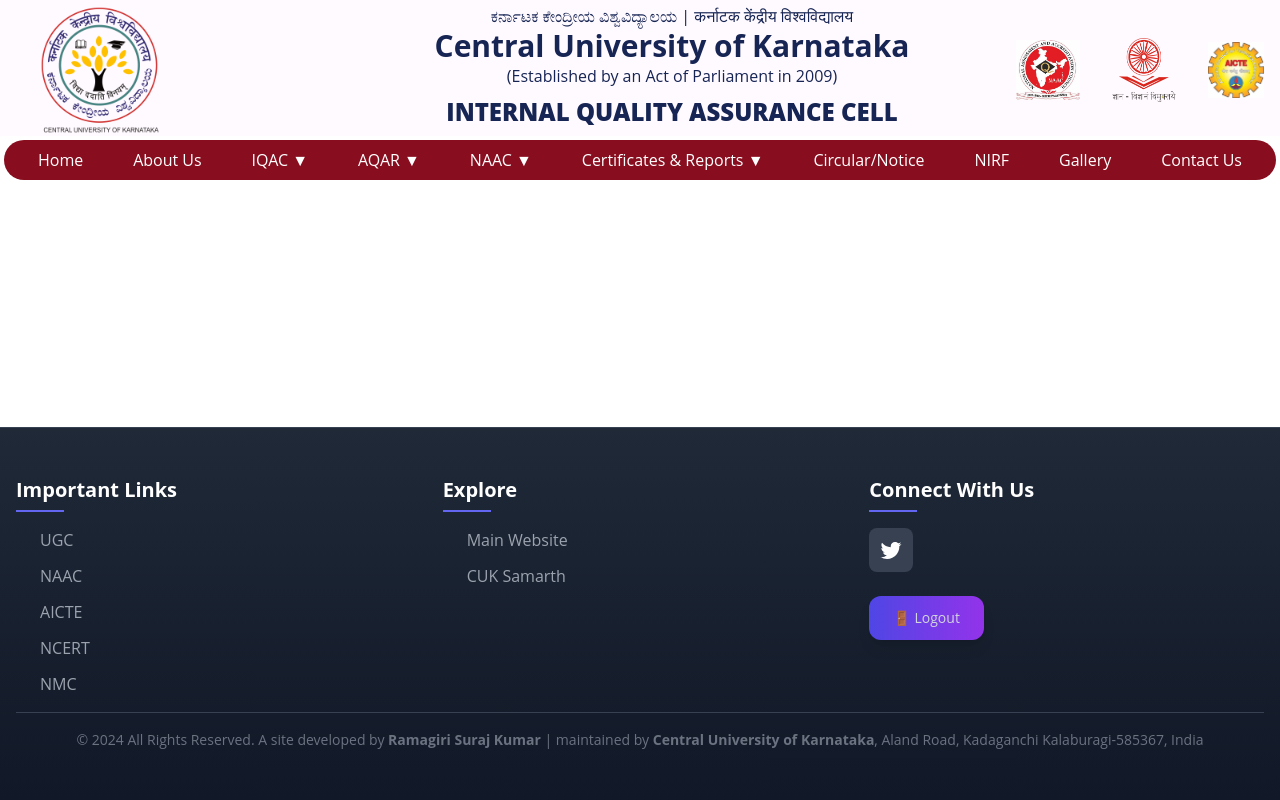
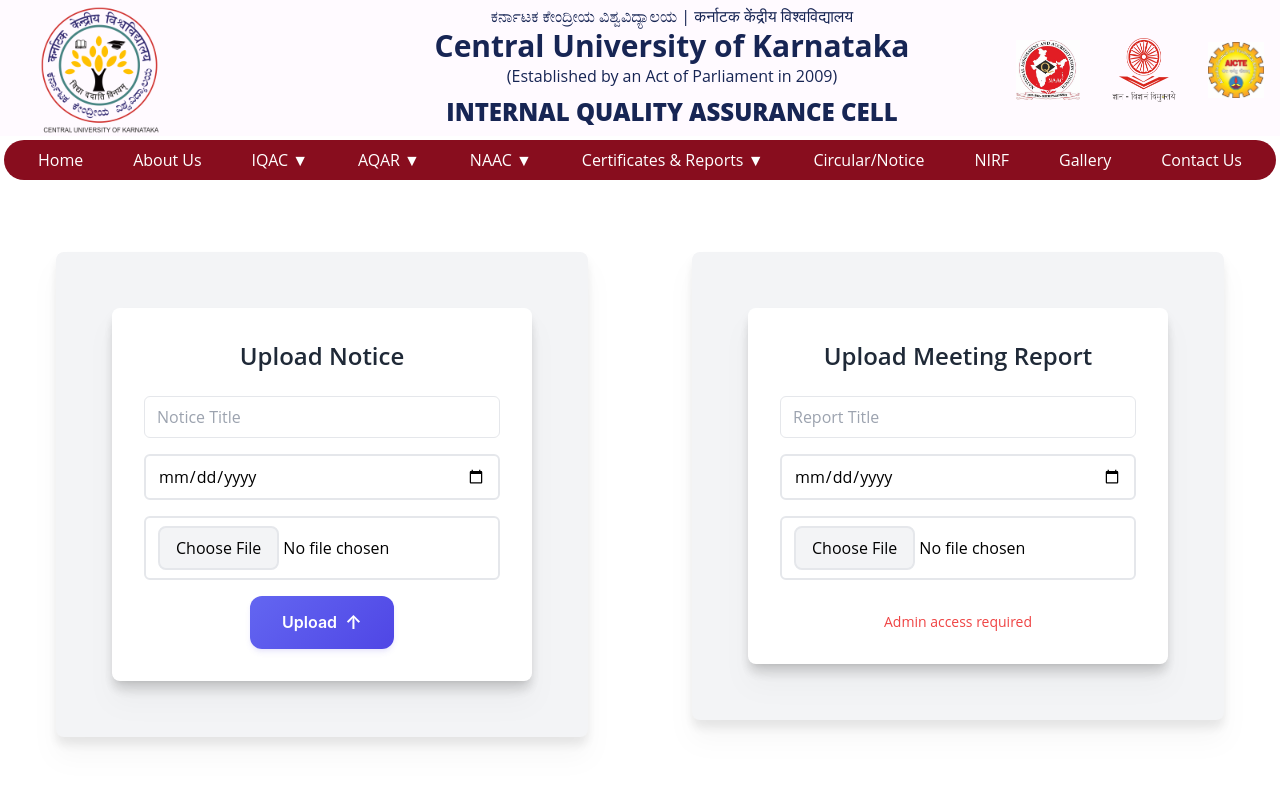
Before and after one commit to surajbi2/cuk-frontend, a Vue app in the folder frontend/: page /admin-dashboard in a window 1280 px wide. Shown: the top 800 px of the page. Built offline with nearby package versions, Linux system fonts and the light colour scheme; no server answers; sample sign-in values are in the browser's storage.

Commit message:
updated UI

```diff
--- /dev/null
+++ b/frontend/src/components/AdminDashboard.vue
@@ -0,0 +1,34 @@
+<template>
+  <div class="container mx-auto px-4 py-8">
+    <div class="grid md:grid-cols-2 gap-6">
+      <div class="w-full">
+        <Upload />
+      </div>
+      <div class="w-full">
+        <MomUpload />
+      </div>
+    </div>
+  </div>
+</template>
+
+<script>
+import Upload from './Upload.vue';
+import MomUpload from './MomUpload.vue';
+
+export default {
+  components: {
+    Upload,
+    MomUpload
+  }
+};
+</script>
+
+<style scoped>
+/* Responsive adjustments */
+@media (max-width: 768px) {
+  .container {
+    padding-top: 1rem;
+    padding-bottom: 1rem;
+  }
+}
+</style>
--- a/frontend/src/components/MomUpload.vue
+++ b/frontend/src/components/MomUpload.vue
@@ -1,92 +1,50 @@
-<template>
-  <div class="md:m-10 rounded-xl flex items-center justify-center p-5 md:p-8">
-    <div class="bg-white p-8 rounded-xl shadow-sm border border-gray-100 w-full max-w-xl">
-      <!-- Header -->
-      <div class="flex flex-col items-center mb-8 space-y-2">
-        <svg class="w-10 h-10 text-indigo-600" fill="none" stroke="currentColor" viewBox="0 0 24 24">
-          <path stroke-linecap="round" stroke-linejoin="round" stroke-width="2" d="M9 12h6m-6 4h6m2 5H7a2 2 0 01-2-2V5a2 2 0 012-2h5.586a1 1 0 01.707.293l5.414 5.414a1 1 0 01.293.707V19a2 2 0 01-2 2z"/>
-        </svg>
-        <h2 class="text-2xl font-semibold text-gray-900">Upload Meeting Report</h2>
-      </div>
+<template>  <div class="sm:m-10 m-4 rounded-lg bg-gray-100 flex items-center justify-center p-4 sm:p-8 md:p-14 drop-shadow-xl">
+    <div class="bg-white p-4 sm:p-6 md:p-8 rounded-lg shadow-lg w-full max-w-lg drop-shadow-xl">
+      <h2 class="text-xl sm:text-2xl font-semibold text-center text-gray-800 mb-4 sm:mb-6">Upload Meeting Report</h2>
 
-      <form @submit.prevent="uploadMoM" class="space-y-6">
-        <!-- Title Input -->
-        <div class="space-y-1">
-          <div class="flex items-center gap-3 px-4 py-2 border border-gray-200 rounded-lg focus-within:border-indigo-500 focus-within:ring-1 focus-within:ring-indigo-500">
-            <svg class="w-5 h-5 text-gray-400" fill="none" stroke="currentColor" viewBox="0 0 24 24">
-              <path stroke-linecap="round" stroke-linejoin="round" stroke-width="2" d="M11 5H6a2 2 0 00-2 2v11a2 2 0 002 2h11a2 2 0 002-2v-5m-1.414-9.414a2 2 0 112.828 2.828L11.828 15H9v-2.828l8.586-8.586z"/>
-            </svg>
+      <form @submit.prevent="uploadMoM" class="space-y-3 sm:space-y-4">
+        <div>
           <input
             v-model="title"
-              placeholder="Report title"
-              class="w-full bg-transparent focus:outline-none"
+            placeholder="Report Title"
+            class="w-full px-3 py-2 text-sm sm:text-base border rounded-md focus:outline-none focus:ring-2 focus:ring-indigo-500 focus:border-indigo-500"
             required
           />
         </div>
-        </div>
 
-        <!-- Date Input -->
-        <div class="space-y-1">
-          <div class="flex items-center gap-3 px-4 py-2 border border-gray-200 rounded-lg focus-within:border-indigo-500 focus-within:ring-1 focus-within:ring-indigo-500">
-            <svg class="w-5 h-5 text-gray-400" fill="none" stroke="currentColor" viewBox="0 0 24 24">
-              <path stroke-linecap="round" stroke-linejoin="round" stroke-width="2" d="M8 7V3m8 4V3m-9 8h10M5 21h14a2 2 0 002-2V7a2 2 0 00-2-2H5a2 2 0 00-2 2v12a2 2 0 002 2z"/>
-            </svg>
+        <div>
           <input
             v-model="date"
             type="date"
-              class="w-full bg-transparent focus:outline-none"
+            class="w-full px-3 py-2 text-sm sm:text-base border rounded-md focus:outline-none focus:ring-2 focus:ring-indigo-500 focus:border-indigo-500"
             required
           />
         </div>
-        </div>
 
-        <!-- File Input -->
-        <div class="space-y-1">
-          <label class="flex flex-col items-center w-full px-4 py-6 border-2 border-dashed border-gray-200 rounded-lg hover:border-indigo-400 transition-colors cursor-pointer">
+        <div>
           <input
             type="file"
             @change="handleFile"
-              class="hidden"
+            class="w-full px-3 py-2 text-sm sm:text-base border rounded-md focus:outline-none focus:ring-2 focus:ring-indigo-500 focus:border-indigo-500"
             required
           />
-            <svg class="w-8 h-8 text-gray-400 mb-2" fill="none" stroke="currentColor" viewBox="0 0 24 24">
-              <path stroke-linecap="round" stroke-linejoin="round" stroke-width="2" d="M7 16a4 4 0 01-.88-7.903A5 5 0 1115.9 6L16 6a5 5 0 011 9.9M15 13l-3-3m0 0l-3 3m3-3v12"/>
-            </svg>
-            <span class="text-sm text-gray-600">
-              {{ file ? file.name : 'Choose file...' }}
-            </span>
-          </label>
         </div>
 
-        <!-- Submit Button -->
-        <div class="pt-4">
+        <div class="flex justify-center mt-4 sm:mt-6">
           <button
             type="submit"
-            class="w-full flex items-center justify-center gap-2 px-6 py-3 bg-gradient-to-r from-indigo-600 to-indigo-500 text-white rounded-lg font-medium hover:from-indigo-700 hover:to-indigo-600 transition-all shadow-sm hover:shadow-md"
+            class="buttonDownload"
             v-if="isAdmin"
           >
-            <svg class="w-5 h-5" fill="none" stroke="currentColor" viewBox="0 0 24 24">
-              <path stroke-linecap="round" stroke-linejoin="round" stroke-width="2" d="M4 16v1a3 3 0 003 3h10a3 3 0 003-3v-1m-4-8l-4-4m0 0L8 8m4-4v12"/>
-            </svg>
-            Upload Report
-          </button>
+            Upload Report          </button>
 
-          <div v-else class="p-3 text-center text-red-600 bg-red-50 rounded-lg flex items-center justify-center gap-2">
-            <svg class="w-5 h-5" fill="none" stroke="currentColor" viewBox="0 0 24 24">
-              <path stroke-linecap="round" stroke-linejoin="round" stroke-width="2" d="M12 9v2m0 4h.01m-6.938 4h13.856c1.54 0 2.502-1.667 1.732-3L13.732 4c-.77-1.333-2.694-1.333-3.464 0L3.34 16c-.77 1.333.192 3 1.732 3z"/>
-            </svg>
-            <span>Admin access required</span>
+          <div v-else class="text-red-500 text-sm mt-3 sm:mt-4 text-center">
+            Admin access required
           </div>
         </div>
+      </form>
 
-        <!-- Error Message -->
-        <p v-if="errorMessage" class="text-sm text-center text-red-600 flex items-center justify-center gap-2">
-          <svg class="w-5 h-5" fill="none" stroke="currentColor" viewBox="0 0 24 24">
-            <path stroke-linecap="round" stroke-linejoin="round" stroke-width="2" d="M12 9v2m0 4h.01m-6.938 4h13.856c1.54 0 2.502-1.667 1.732-3L13.732 4c-.77-1.333-2.694-1.333-3.464 0L3.34 16c-.77 1.333.192 3 1.732 3z"/>
-          </svg>
-          {{ errorMessage }}
-        </p>
-      </form>
+      <p v-if="errorMessage" class="text-red-500 text-sm mt-3 sm:mt-4">{{ errorMessage }}</p>
     </div>
   </div>
 </template>
@@ -157,19 +115,117 @@
   </script>
 
   <style scoped>
-/* Smooth transitions */
-button, label, input {
-  transition: all 0.2s cubic-bezier(0.4, 0, 0.2, 1);
+.buttonDownload {
+  display: inline-flex;
+  align-items: center;
+  justify-content: center;
+  padding: 10px 24px;
+  font-size: 0.875rem;
+  background: linear-gradient(135deg, #6366f1 0%, #4f46e5 100%);
+  color: white;
+  font-family: 'Inter', sans-serif;
+  font-weight: 600;
+  border: none;
+  border-radius: 8px;
+  cursor: pointer;
+  transition: all 0.3s cubic-bezier(0.4, 0, 0.2, 1);
+  box-shadow: 0 4px 6px -1px rgba(79, 70, 229, 0.1), 0 2px 4px -1px rgba(79, 70, 229, 0.06);
+  position: relative;
+  overflow: hidden;
+  gap: 6px;
 }
 
-/* Custom date input arrow */
-input[type="date"]::-webkit-calendar-picker-indicator {
-  filter: invert(0.5);
+@media (min-width: 640px) {
+  .buttonDownload {
+    padding: 12px 32px;
+    font-size: 1rem;
+    border-radius: 12px;
+    gap: 8px;
+  }
 }
 
-/* File input hover state */
-label:hover {
+.buttonDownload:hover {
+  transform: translateY(-1px);
+  box-shadow: 0 10px 15px -3px rgba(79, 70, 229, 0.1), 0 4px 6px -2px rgba(79, 70, 229, 0.05);
+  background: linear-gradient(135deg, #818cf8 0%, #6366f1 100%);
+}
+
+.buttonDownload:active {
+  transform: translateY(1px);
+  scale: 0.98;
+}
+
+.buttonDownload::before {
+  content: '';
+  position: absolute;
+  inset: 0;
+  background: linear-gradient(135deg, rgba(255, 255, 255, 0.15) 0%, transparent 100%);
+  opacity: 0;
+  transition: opacity 0.3s ease;
+}
+
+.buttonDownload:hover::before {
+  opacity: 1;
+}
+
+.buttonDownload::after {
+  content: '↑';
+  font-size: 1.2em;
+  display: flex;
+  align-items: center;
+  justify-content: center;
+  transition: transform 0.3s ease;
+}
+
+.buttonDownload:hover::after {
+  transform: translateY(-2px);
+}
+
+/* Form input enhancements */
+input[type="text"],
+input[type="date"],
+input[type="file"] {
+  transition: all 0.3s ease;
+  border: 2px solid #e5e7eb;
+}
+
+input[type="text"]:focus,
+input[type="date"]:focus,
+input[type="file"]:focus {
   border-color: #6366f1;
-  background-color: rgba(238, 242, 255, 0.3);
+  box-shadow: 0 0 0 3px rgba(99, 102, 241, 0.1);
+}
+
+input[type="file"]::-webkit-file-upload-button {
+  background: #f3f4f6;
+  border: 2px solid #e5e7eb;
+  padding: 6px 12px;
+  font-size: 0.875rem;
+  border-radius: 6px;
+  cursor: pointer;
+  transition: all 0.2s ease;
+}
+
+@media (min-width: 640px) {
+  input[type="file"]::-webkit-file-upload-button {
+    padding: 8px 16px;
+    font-size: 1rem;
+    border-radius: 8px;
+  }
+}
+
+input[type="file"]::-webkit-file-upload-button:hover {
+  background: #e5e7eb;
+}
+
+/* Mobile optimizations */
+@media (max-width: 480px) {
+  .buttonDownload::after {
+    font-size: 1em;
+  }
+
+  input[type="file"] {
+    font-size: 0.75rem;
+  }
 }
 </style>
--- a/frontend/src/path/apiPath.js
+++ b/frontend/src/path/apiPath.js
@@ -1,2 +1,2 @@
-// export const API_PATH = "http://localhost:5000";
-export const API_PATH = "https://cuk-backend.onrender.com";
+export const API_PATH = "http://localhost:5000";
+// export const API_PATH = "https://cuk-backend.onrender.com";
--- a/frontend/src/router/index.js
+++ b/frontend/src/router/index.js
@@ -2,7 +2,7 @@
 import Welcome from '../components/Welcome.vue';
 import Login from '../components/Login.vue';
 import Upload from '../components/Upload.vue';
-// import Dashboard from '../components/Dashboard.vue';
+import AdminDashboard from '../components/AdminDashboard.vue';
 import Notices from '../components/Notices.vue';
 import AboutUs from '../views/AboutUs.vue';
 import ContactUs from '../views/ContactUs.vue';
@@ -15,6 +15,7 @@
 const routes = [
     { path: '/', name: 'Welcome', component: Welcome },
     { path: '/login', name: 'Login', component: Login },
+    { path: '/admin-dashboard', name: 'AdminDashboard', component: AdminDashboard, meta: { requiresAuth: true } },
     { path: '/upload', name: 'Upload', component: Upload, meta: { requiresAuth: true } },
     // { path: '/dashboard', name: 'Dashboard', component: Dashboard, meta: { requiresAuth: true } },
     { path: '/notices', name: 'Notices', component: Notices },
```
Also changed, not shown: frontend/src/components/Login.vue (+23 -48 lines), frontend/src/components/Notices.vue (+71 -52 lines), frontend/public/calendar_month.png (added), frontend/public/edit_calendar.png (added). Lines whose indentation alone changed are shown as unchanged.
